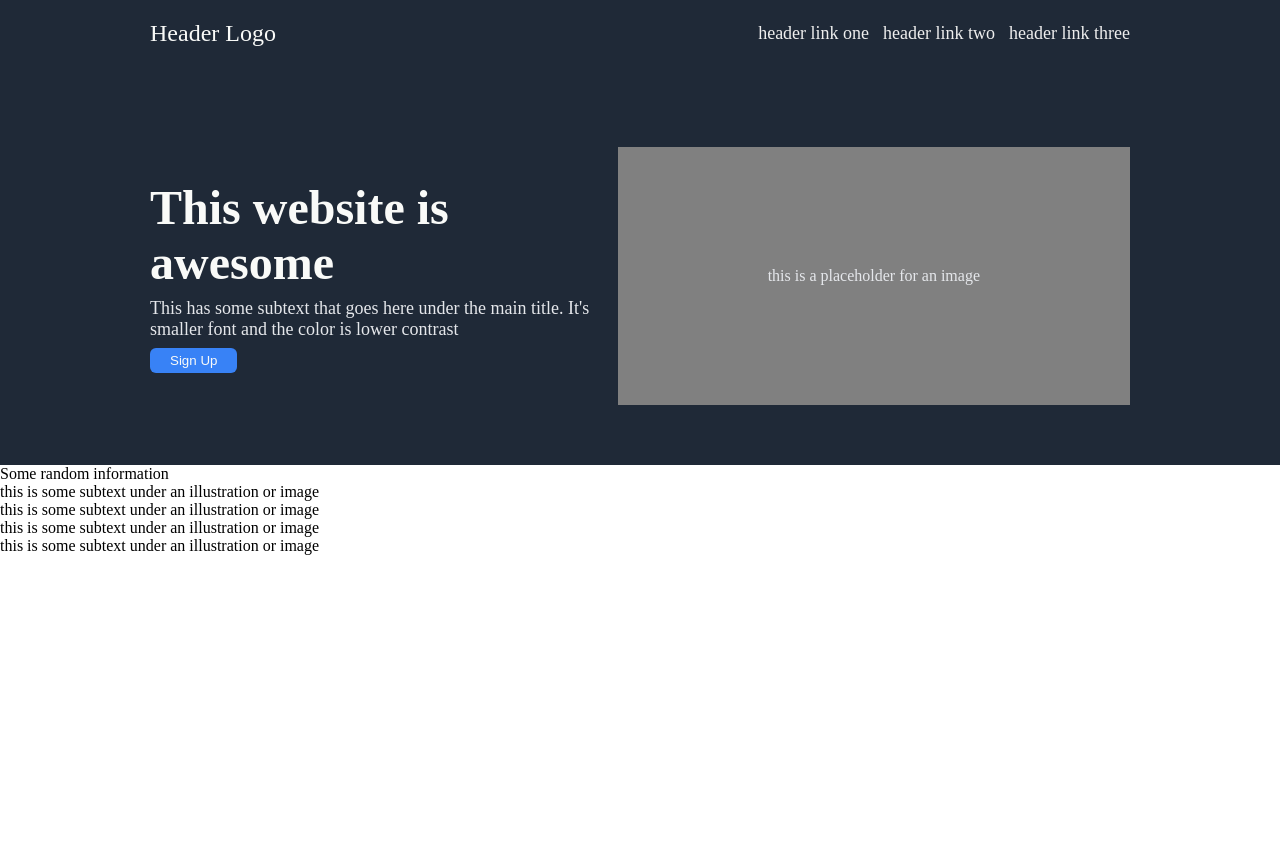
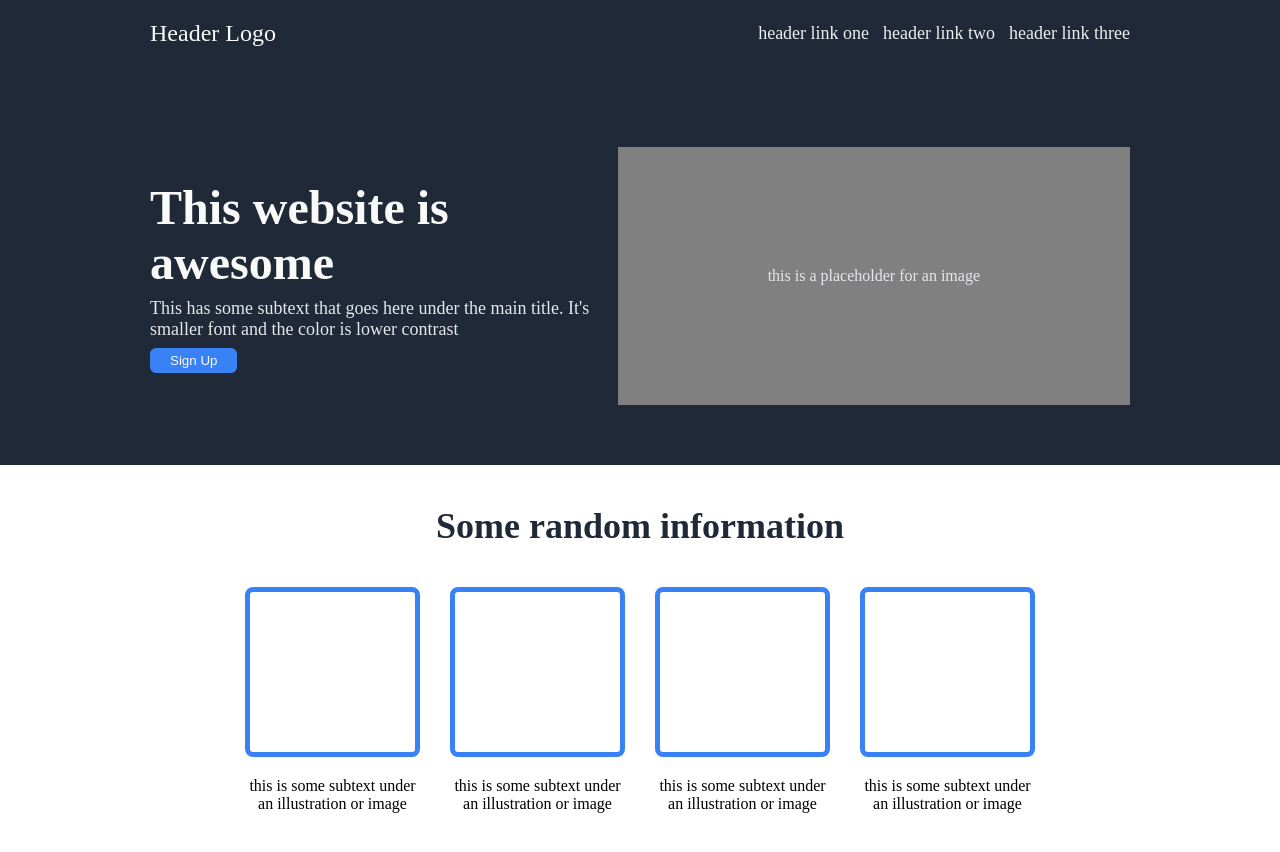
Before and after one commit to Harman-Bassi/landing-page, a plain HTML site: page index.html in a window 1280 px wide. Shown: the top 852 px of the page. Drawn offline with Linux system fonts and the light colour scheme.

Commit message:
Add style to second section

```diff
--- a/style.css
+++ b/style.css
@@ -2,12 +2,11 @@ body{
     margin: 0;
     max-width: 1440px;
     min-height: 1912px;
-}
-.page{
     display: flex;
     flex-direction: column;
     flex: 1;
 }
+
 
 .first{
     background-color: #1F2937;
@@ -89,3 +88,39 @@ ul, .small-text{
     color: #E5E7EB;
     margin-left: auto;
 }
+
+
+.second{
+    display: flex;
+    flex-direction: column;
+    padding: 40px 0 100px 0;
+}
+
+.second-title{
+   font-size: 36px;
+   font-weight: bolder;
+   color: #1F2937;
+   text-align: center;
+   margin-bottom: 40px;
+}
+
+.info-cards{
+    display: flex;
+    justify-content: center;
+    gap: 30px;
+}
+
+.box{
+    margin-bottom: 20px;
+    padding:80px 75px;
+    border: solid;
+    border-width: 5px;
+    border-radius: 8px;
+    border-color: #3882F6;
+}
+
+.card{
+    max-width: 175px;
+    max-height: 225px;
+    text-align: center;
+}
```
